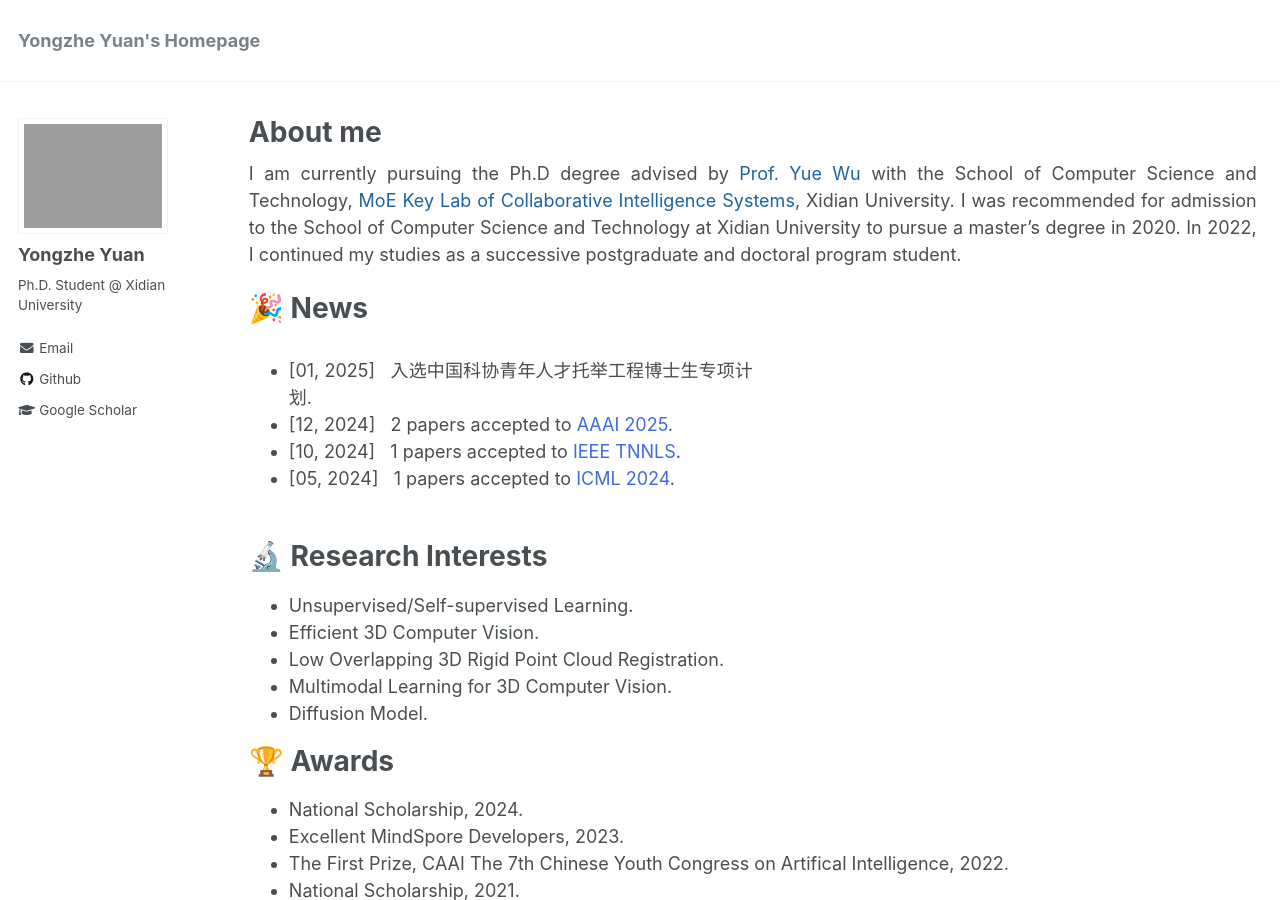
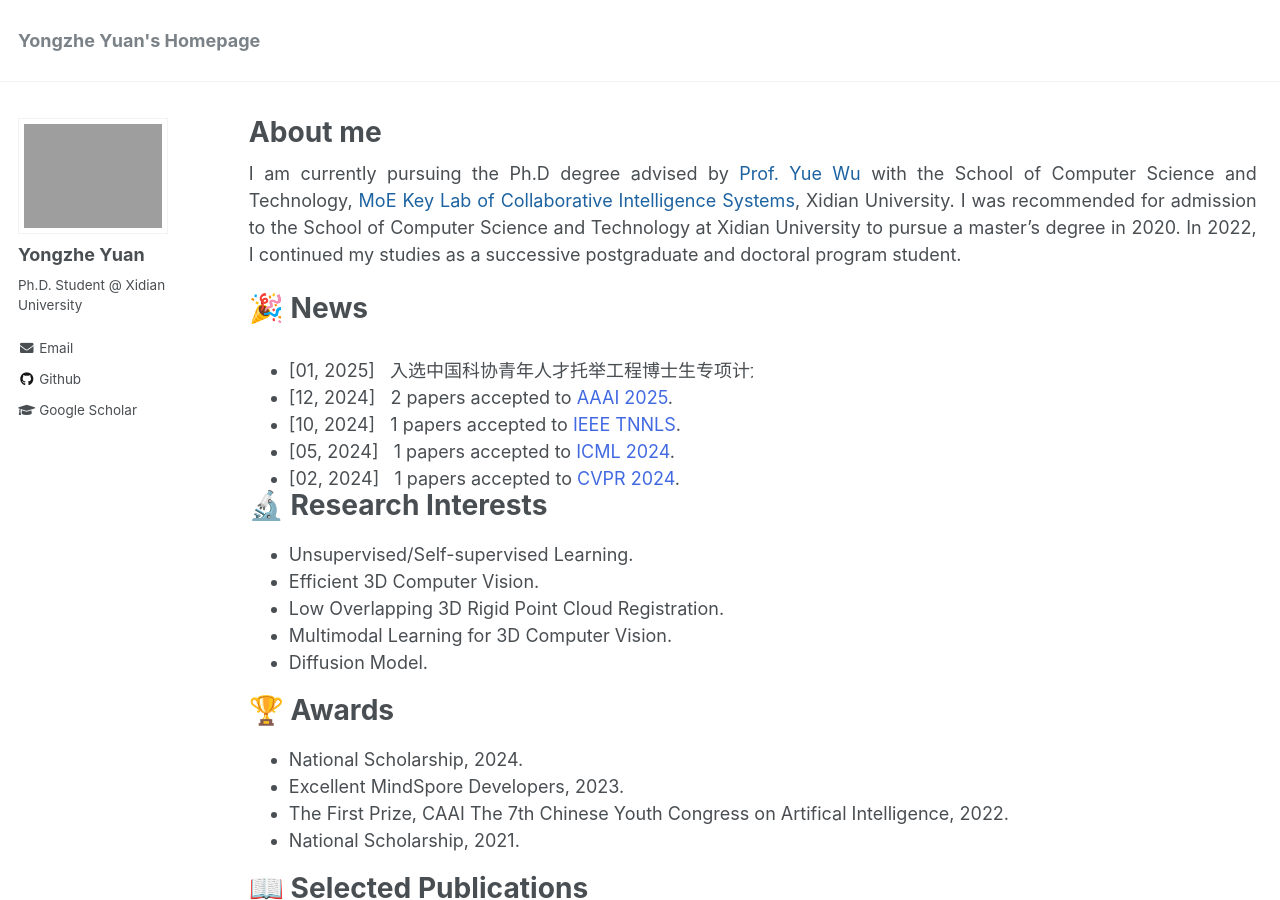
Before and after one commit to YYZMARS/YYZMARS.github.io, a Jekyll site: the page built from _pages/home.md, in a window 1280 px wide and 900 px high. Built offline with Jekyll 4.4.1, drawn with Linux system fonts in a browser that asks for light colours; a script that is not in the unit is left out.

Commit message:
Update news.html

```diff
--- a/_includes/news.html
+++ b/_includes/news.html
@@ -1,5 +1,5 @@
 
-<div class="news" style="overflow:auto; height:150px; width:50%;">
+<div class="news" style="overflow:auto; white-space:nowrap; height:150px; width:50%;">
  <ul>
  <li>[01, 2025]&nbsp;&nbsp; 入选中国科协青年人才托举工程博士生专项计划.</li>
  <li>[12, 2024]&nbsp;&nbsp; 2 papers accepted to <h7 style="color: #4169E1;">AAAI 2025</h7>.</li>
@@ -9,4 +9,3 @@
  <li>[12, 2023]&nbsp;&nbsp; 1 papers accepted to <h7 style="color: #4169E1;">IEEE TVCG</h7>.</li>
  </ul>
 </div>
-<br />
```
